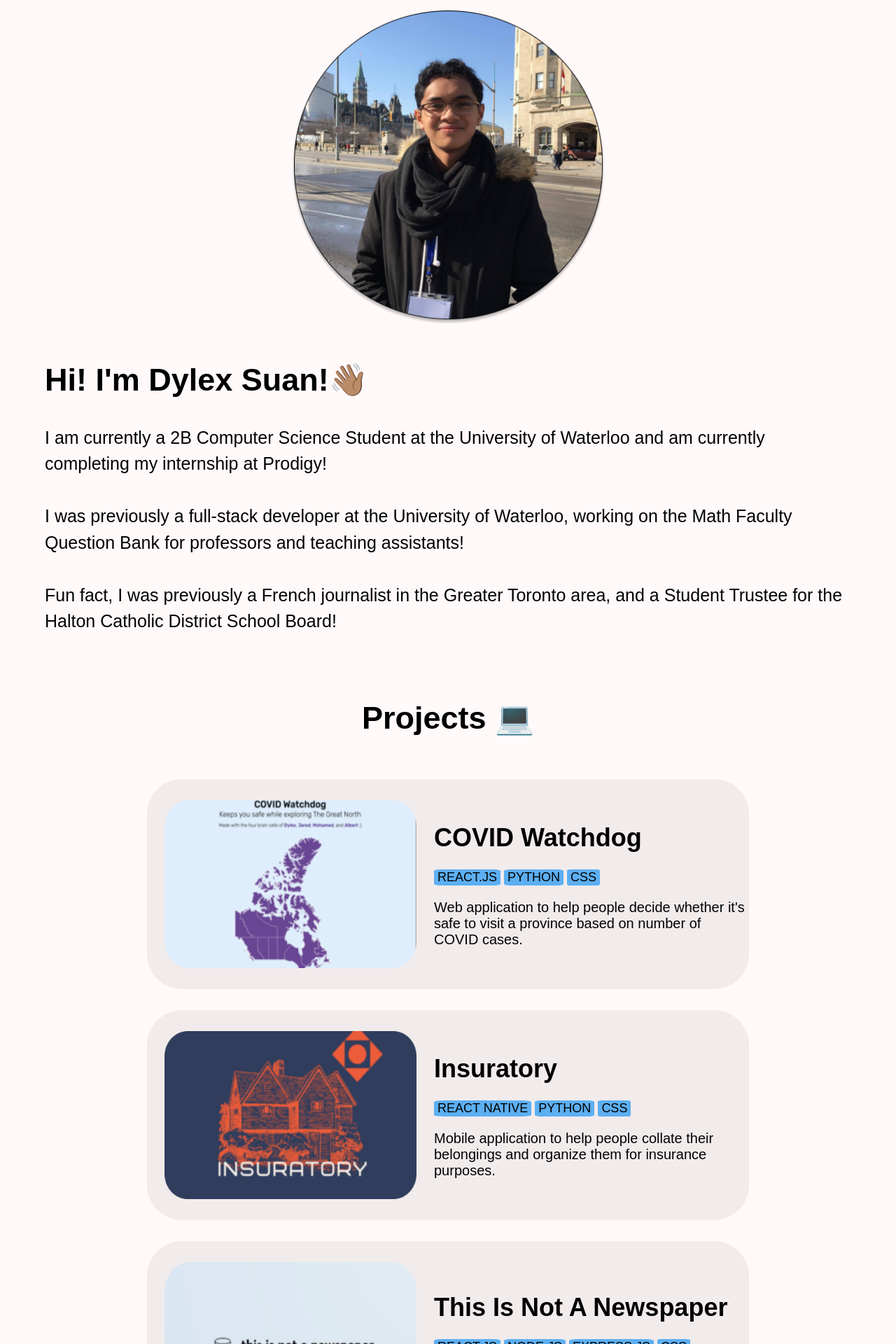
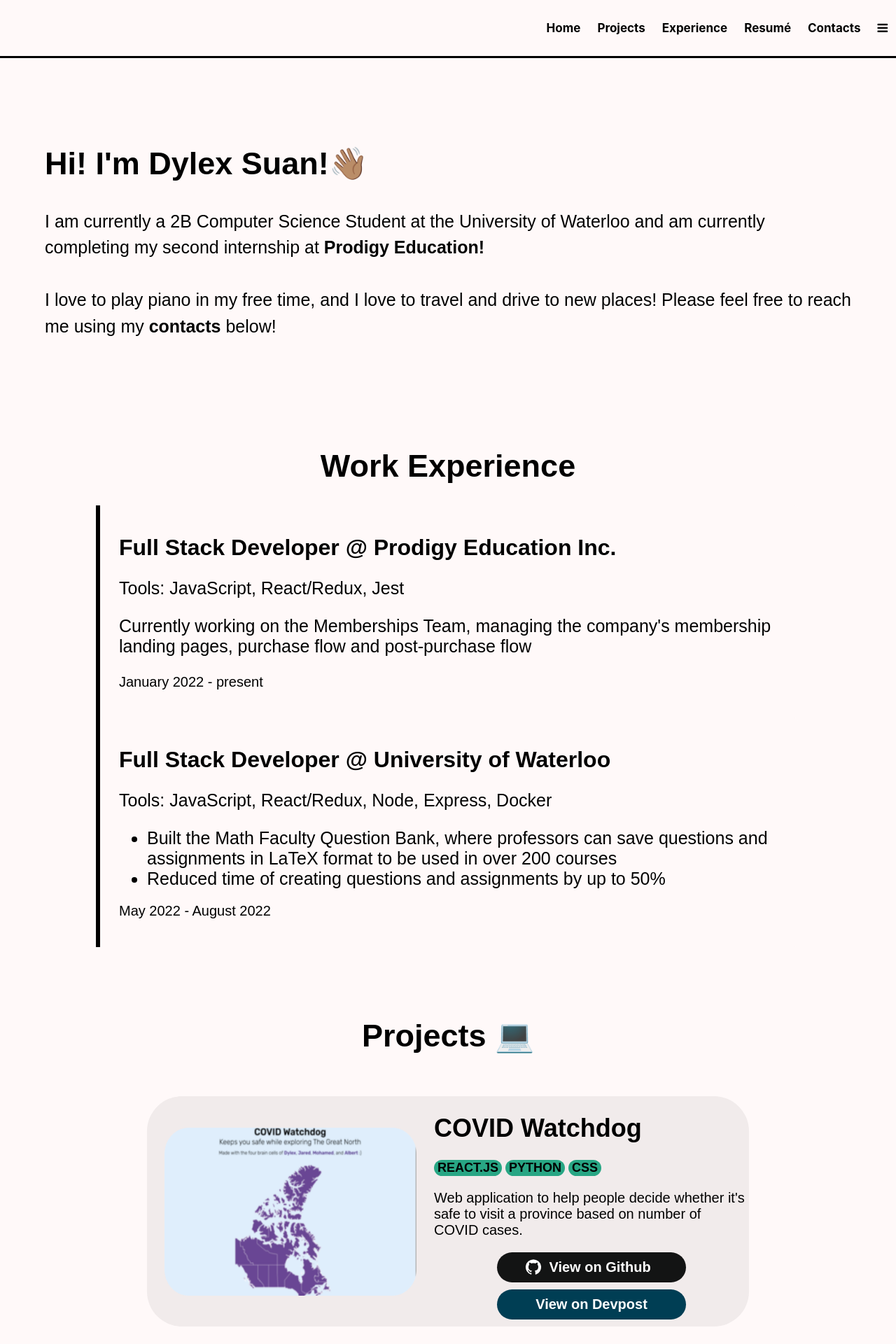
Before and after one commit to dylex-suan/dylex-suan-v2-website, a React (Create React App) app: page / in a window 1280 px wide. Shown: the top 1920 px of the page at 70% size. Built offline with nearby package versions, Linux system fonts and the light colour scheme.

Commit message:
More additions w.r.t. to experience and navbar

```diff
--- a/src/App.js
+++ b/src/App.js
@@ -6,19 +6,38 @@
 import { About } from './components/About';
 import { Projects } from './components/Projects';
 import { Contact } from './components/Contact';
-
+import ButtonNavbar from './components/ButtonNavbar';
+import { Resumé } from './components/Resumé';
+import { Experience } from './components/Experience';
 export const App = () => {
   return (
-    <Container>
-      <Image src={profile_photo} alt='' />
-      <About />
-      <Projects />
-      <Contact />
-    </Container>
+    <AppContainer>
+      <ButtonNavbar />
+      <DescriptionContainer id="rise-up">
+        <About />
+        <Experience />
+        <Projects />
+        <Resumé />
+        <Contact />
+      </DescriptionContainer>
+    </AppContainer>
   )
 }
 
-const Container = styled.div`
+const AppContainer = styled.div`
+ @keyframes fadeInOpacity {
+    0% {
+      opacity: 0;
+      transform: translateY(30px);
+    }
+    100% {
+      opacity: 1;
+    }
+  }
+
+  animation: 2s ease-in 0s 1 fadeInOpacity;
+`;
+const DescriptionContainer = styled.div`
   background: #FFF9F9;
   display: flex;
   flex-wrap: wrap;
@@ -26,16 +45,14 @@
   align-items: center;
   flex-direction: row;
   font-family: "Open-Sans", sans-serif;
-  margin: auto;
+  height: 100%;
+  min-width: 400px;
+  z-index: 2;
   @media (max-width: 500px) {
     width: 100%;
-    padding: 25px;
   }
-  @media (max-width: 400px) {
-    padding: 30px;
-  }
+
 `;
-
 const Image = styled.img`
   width: 449px;
   height: 449px;
--- a/src/components/About.jsx
+++ b/src/components/About.jsx
@@ -2,12 +2,13 @@
 
 export const About = () => {
     return (
-        <Wrapper>
+        <Wrapper id="about">
             <Greeting>Hi! I'm Dylex Suan!👋🏽</Greeting>
             <Body>
-                I am currently a 2B Computer Science Student at the University of Waterloo and am currently completing my internship at Prodigy!<br /><br />
-                I was previously a full-stack developer at the University of Waterloo, working on the Math Faculty Question Bank for professors and teaching assistants!<br /><br />
-                Fun fact, I was previously a French journalist in the Greater Toronto area, and a Student Trustee for the Halton Catholic District School Board!<br /><br />
+                I am currently a 2B Computer Science Student at the University of Waterloo
+                and am currently completing my second internship at <a href="https://www.prodigygame.com/main-en/" style={{ textDecoration: "none", color: "black" }}><b>Prodigy Education!</b></a><br /><br />
+                I love to play piano in my free time, and I love to travel and drive to new places!
+                Please feel free to reach me using my <a href="#contacts" style={{ textDecoration: "none", color: "black" }}><b>contacts</b></a> below!
             </Body>
         </Wrapper>
     )
@@ -15,11 +16,14 @@
 
 const Greeting = styled.h1`
     font-size: 45px;
+    margin-top: 100px;
 `;
 
 const Wrapper = styled.div`
-    max-width: 90%;
+    max-width: 100%;
+    width: 90%;
     line-height: 1.5;
+    margin: 100px 0;
 `;
 
 const Body = styled.p`
--- /dev/null
+++ b/src/components/ButtonNavbar.jsx
@@ -0,0 +1,89 @@
+import styled from 'styled-components';
+
+export default function ButtonNavbar() {
+    return (
+        <LinkWrapper>
+            <Links class="item" href="#about">
+                <b>
+                    Home
+                </b>
+            </Links>
+            <Links class="item" href="#projects">
+                <b>
+                    Projects
+                </b>
+            </Links>
+            <Links class="item" href="#experience">
+                <b>
+                    Experience
+                </b>
+            </Links>
+            <Links class="item" href="#resume">
+                <b>
+                    Resumé
+                </b>
+            </Links>
+            <Links class="item" href="#contacts">
+                <b>
+                    Contacts
+                </b>
+            </Links>
+            <Links class="icon">
+                <i class="fa fa-bars"></i>
+            </Links>
+        </LinkWrapper>
+    )
+}
+
+const LinkWrapper = styled.div`
+    display: flex;
+    align-items: center;
+    justify-content: right;
+    position: fixed;
+    top: 0;
+    width: 100%;
+    height: 80px;
+    overflow: auto;
+    margin: auto;
+    border-style: solid;
+    border-width: 0 0 3px;
+    background-color: #FFF9F9;
+    z-index: 99;
+
+   &:last-child {
+        display: none;
+    }
+    @media (max-width: 600px) {
+        &.responsive {
+            position: relative;
+        }
+    }
+`;
+
+const Links = styled.a`
+    float: left;
+    text-align: center;
+    padding: 12px;
+    color: black;
+    text-decoration: none;
+    font-size: 17px;
+
+    ${'' /* &:last-child {
+        display: none;
+    } */}
+
+    @media (max-width: 600px) {
+        &:not(:last-child) {
+            display: none;
+        }
+        &.icon {
+            float: right;
+            display: block;
+        }
+        &.responsive .icon {
+            position: absolute;
+            right: 0;
+            top: 0;
+        }
+    }
+`
--- a/src/components/Contact.jsx
+++ b/src/components/Contact.jsx
@@ -7,7 +7,7 @@
 
 export const Contact = () => {
     return (
-        <ContactWrapper>
+        <ContactWrapper id="contacts">
             <IconContainer>
                 <IconWrapper>
                     <a href="https://www.linkedin.com/in/dylex-suan/">
@@ -25,7 +25,7 @@
                 </IconWrapper>
             </IconContainer>
             <Text>
-                Made with ❤️ using React and Material UI<br />
+                Made with React and Material UI<br />
                 By: Dylex Suan
             </Text>
         </ContactWrapper>
--- /dev/null
+++ b/src/components/Experience.jsx
@@ -0,0 +1,125 @@
+import styled from 'styled-components';
+
+export const Experience = () => {
+    return (
+        <Container id="experience">
+            <Heading>
+                Work Experience
+            </Heading>
+            <Timeline>
+                <TimelineContainer>
+                    <Content>
+                        <h1>Full Stack Developer @ Prodigy Education Inc.</h1>
+                        <Description>Tools: JavaScript, React/Redux, Jest</Description>
+                        <Description>Currently working on the Memberships Team, managing the company's membership landing pages,
+                            purchase flow and post-purchase flow</Description>
+                        <Date>January 2022 - present</Date>
+                    </Content>
+                </TimelineContainer>
+                <TimelineContainer>
+                    <Content>
+                        <h1>Full Stack Developer @ University of Waterloo</h1>
+                        <Description>Tools: JavaScript, React/Redux, Node, Express, Docker</Description>
+                        <ul>
+                            <Bullet>Built the Math Faculty Question Bank, where professors can save questions and assignments in LaTeX format to be used
+                                in over 200 courses</Bullet>
+                            <Bullet>Reduced time of creating questions and assignments by up to 50%</Bullet>
+                        </ul>
+                        <Date>May 2022 - August 2022</Date>
+                    </Content>
+                </TimelineContainer>
+            </Timeline>
+        </Container>
+    )
+
+}
+
+const Heading = styled.h1`
+    text-align: center;
+    font-size: 45px;
+    width: 100%;
+`;
+
+const Container = styled.div`
+    display: flex;
+    justify-content: center;
+    flex-wrap: wrap;
+    max-width: 100%;
+`;
+
+const Timeline = styled.div`
+    position: relative;
+    max-width: 1000px;
+    margin: 0;
+
+    &:after {
+        content: '';
+        position: absolute;
+        width: 6px;
+        background-color: black;
+        top: 0;
+        bottom: 0;
+        left: 0%;
+        margin-left: -3px;
+    }
+
+    @media (max-width: 1000px) {
+        &:after {
+            left: 1%;
+        }
+    }
+`;
+
+const TimelineContainer = styled.div`
+    ${'' /* padding: 10px 40px; */}
+    ${'' /* position: relative; */}
+    background-color: inherit;
+    max-width: 100%;
+    left: 20%;
+    z-index: 3;
+
+    ${'' /* 990 px is the cutoff */}
+    ${'' /* &:after {
+        content: '';
+        position: absolute;
+        width: 25px;
+        height: 25px;
+        left: -67px;
+        background-color: white;
+        border: 4px solid #FF9F55;
+        top: 15px;
+        border-radius: 50%;
+        z-index: 3;
+    } */}
+
+    @media (max-width: 1000px) {
+        left: 40%;
+        &:after {
+            left: 15%;
+        }
+    }
+    @media (max-width: 768px) {
+        &:after {
+            left: 15%;
+        }
+    }
+`;
+
+const Content = styled.div`
+    padding: 20px 30px;
+    background-color: #FFF9F9;
+    position: relative;
+    border-radius: 6px;
+`;
+
+const Description = styled.p`
+    font-size: 25px;
+`
+
+const Date = styled.p`
+    font-size: 20px;
+`
+
+const Bullet = styled.li`
+    font-size: 25px;
+`;
--- a/src/components/Project.jsx
+++ b/src/components/Project.jsx
@@ -1,9 +1,8 @@
 import styled from 'styled-components';
+import GitHubIcon from '@mui/icons-material/GitHub';
 
-export const Project = (props) => {
-    const { data } = props;
+export const Project = ({ data }) => {
     return (
-        <a href={data.link} style={{ textDecoration: "none", color: "black" }}>
         <Container>
             <Image src={data.image} alt='' />
             <DescriptionWrapper>
@@ -14,15 +13,31 @@
                     {data.technologies.map((tech, id) => {
                         return (
                             <RemoteText>
+                                <b>
                                     {tech}
+                                </b>
                             </RemoteText>
                         )
                     })}
                 </RemoteWrapper>
                 <Description>{data.description}</Description>
+                {data.gitLink && <GithubWrapper>
+                    <GithubLink href={data.gitLink}>
+                        <GitHubIcon />
+                        <GithubText>
+                            View on Github
+                        </GithubText>
+                    </GithubLink>
+                </GithubWrapper>}
+                {data.devpostLink && <DevpostWrapper>
+                    <DevpostLink href={data.devpostLink}>
+                        <DevpostText>
+                            View on Devpost
+                        </DevpostText>
+                    </DevpostLink>
+                </DevpostWrapper>}
             </DescriptionWrapper>
         </Container>
-        </a>
     )
 }
 
@@ -30,7 +45,7 @@
     display: flex;
     align-items: center;
     max-width: 960px;
-    height: 300px;
+    height: 100%;
     background-color: #F1EBEB;
     margin: 30px 0;
     border-radius: 50px;
@@ -75,10 +90,10 @@
 `;
 
 const RemoteText = styled.p`
-    background-color: #5caff2;
-    margin: 0px 5px 0px 0px;
+    background-color: #28a684;
+    margin: 0 5px 0 0;
     padding: 1px 5px;
-    border-radius: 10%;
+    border-radius: 30px;
     font-size: 18px;
 `
 
@@ -88,3 +103,50 @@
     justify-content: flex-start;
     flex-wrap: nowrap;
 `;
+
+const GithubWrapper = styled.div`
+    display: flex;
+    justify-content: center;
+    width: 100%;
+`;
+
+const GithubLink = styled.a`
+    display: flex;
+    justify-content: center;
+    align-items: center;
+    background-color: #131414;
+    color: white;
+    width: 60%;
+    border-radius: 30px;
+    text-decoration: none;
+`;
+
+const GithubText = styled.h2`
+    color: white;
+    font-size: 20px;
+    margin: 10px;
+`;
+
+const DevpostWrapper = styled.div`
+    display: flex;
+    justify-content: center;
+    width: 100%;
+    margin: 10px 0;
+`;
+
+const DevpostLink = styled.a`
+    display: flex;
+    justify-content: center;
+    align-items: center;
+    background-color: #003E54;
+    color: white;
+    width: 60%;
+    border-radius: 30px;
+    text-decoration: none;
+`
+
+const DevpostText = styled.h2`
+    color: white;
+    font-size: 20px;
+    margin: 10px;
+`;
--- a/src/components/Projects.jsx
+++ b/src/components/Projects.jsx
@@ -4,7 +4,7 @@
 
 export const Projects = () => {
     return (
-        <Wrapper>
+        <Wrapper id="projects">
             <Intro>Projects 💻</Intro>
             <ProjectWrapper>
                 {project_display.map((data) => {
@@ -20,12 +20,14 @@
     flex-wrap: wrap;
     justify-content: center;
     align-items: center;
+    margin: auto;
     max-width: 1000px;
     width: 100%;
 `;
 
 const Intro = styled.h1`
     font-size: 45px;
+    margin-top: 100px;
 `;
 
 const ProjectWrapper = styled.div`
@@ -33,7 +35,4 @@
     @media (max-width: 900px) {
         width: 100%;
     }
-    @media (max-width: 700px) {
-        width: 100%;
-    }
 `
--- /dev/null
+++ b/src/components/Resumé.jsx
@@ -0,0 +1,38 @@
+import styled from 'styled-components';
+
+export const Resumé = () => {
+    return (
+        <Container>
+            <Heading id="resume">Want a copy of my resumé?</Heading>
+            <Description>Please send me a message either on <b>
+                <Link href="https://github.com/dylex-suan">
+                    Linkedin
+                </Link>
+            </b> or via <b><Link href="mailto:kdsuan@uwaterloo.ca">e-mail</Link></b>!
+            </Description>
+        </Container>
+    )
+}
+
+const Container = styled.div`
+    display: block;
+    text-align: center;
+    max-width: 100%;
+    width: 60%;
+    height: 100%;
+    line-height: 1.5;
+    margin: 50px 0;
+`;
+
+const Heading = styled.h1`
+    font-size: 45px;
+`;
+
+const Description = styled.p`
+    font-size: 25px;
+`;
+
+const Link = styled.a`
+    text-decoration: none;
+    color: black;
+`;
--- a/src/data/project-display.jsx
+++ b/src/data/project-display.jsx
@@ -9,7 +9,8 @@
         title: "COVID Watchdog",
         technologies: ["REACT.JS", "PYTHON", "CSS"],
         description: "Web application to help people decide whether it's safe to visit a province based on number of COVID cases.",
-        link: "https://devpost.com/software/covid-watchdog"
+        devpostLink: "https://devpost.com/software/covid-watchdog",
+        gitLink: "https://github.com/dylex-suan/Covid-Watchdog"
     },
     {
         image: insuratory,
@@ -17,7 +18,8 @@
         title: "Insuratory",
         technologies: ["REACT NATIVE", "PYTHON", "CSS"],
         description: "Mobile application to help people collate their belongings and organize them for insurance purposes.",
-        link: "https://devpost.com/software/project-05lv3wfpng62"
+        devpostLink: "https://devpost.com/software/project-05lv3wfpng62",
+        gitLink: "https://github.com/dylex-suan/insurance-inventory"
     },
     {
         image: not_newspaper,
@@ -25,6 +27,7 @@
         title: "This Is Not A Newspaper",
         technologies: ["REACT.JS", "NODE.JS", "EXPRESS.JS", "CSS"],
         description: "Web application to collect various news and present it in a simple and organized way.",
-        link: "https://devpost.com/software/this-is-not-a-newspaper"
+        devpostLink: "https://devpost.com/software/this-is-not-a-newspaper",
+        gitLink: "https://github.com/dylex-suan/tohacks2021",
     },
 ];
```
Also changed, not shown: src/assets/logo-prodigy-orange.png (added). Lines whose indentation alone changed are shown as unchanged.
